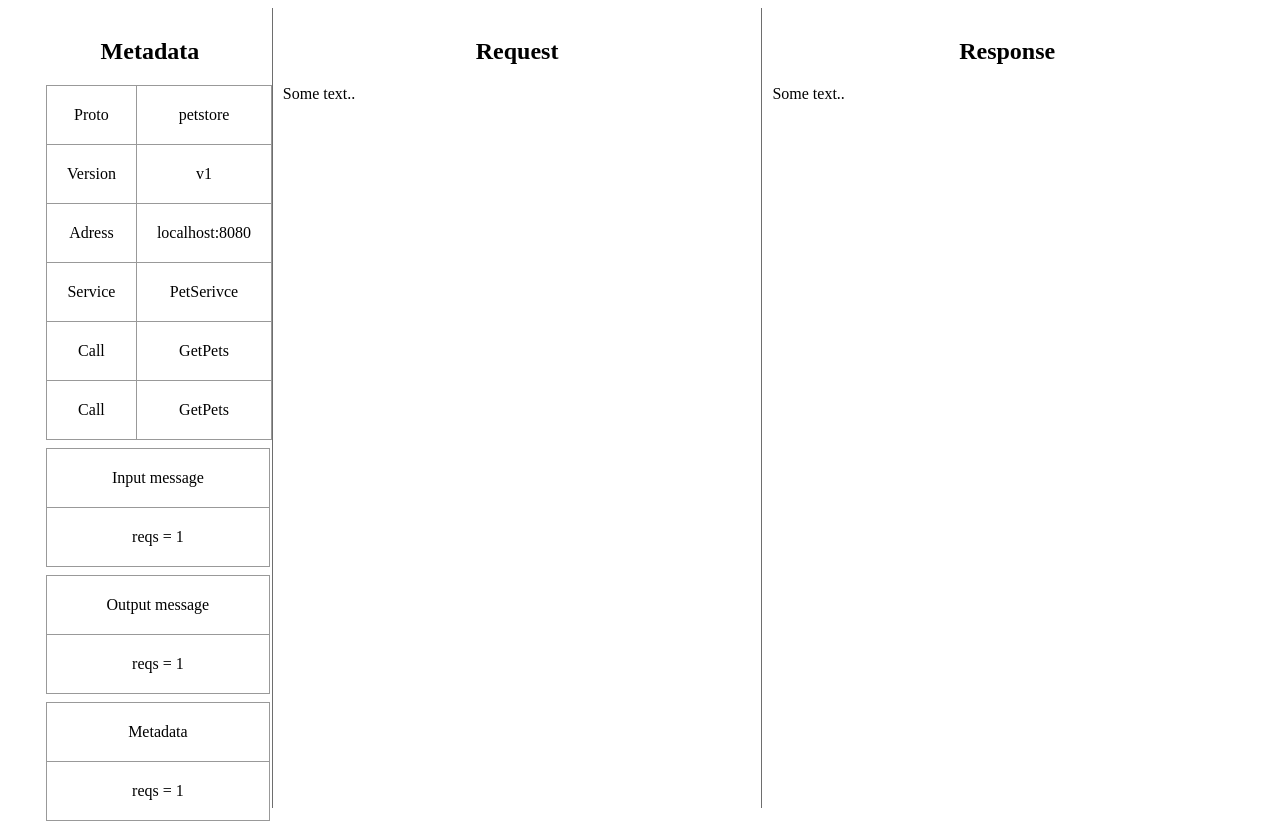
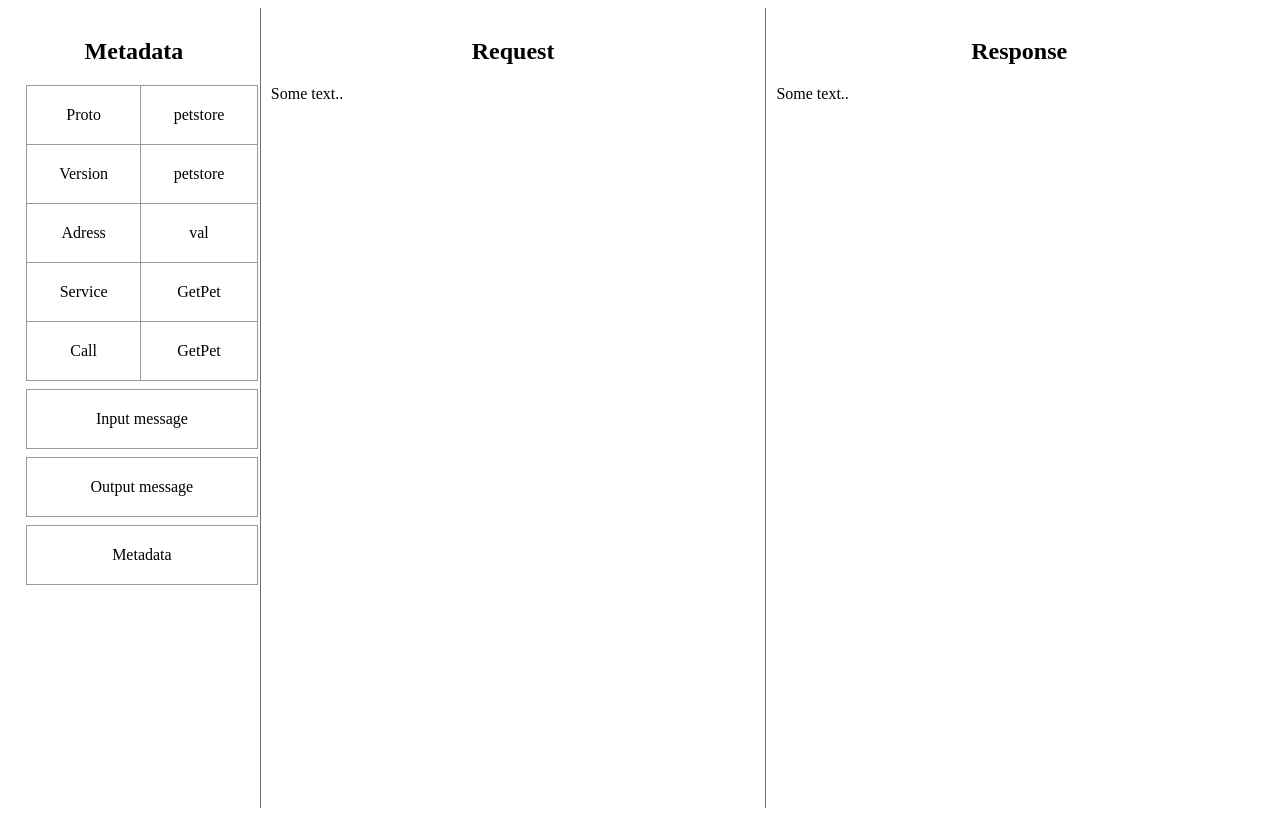
Before and after one commit to n0dustoll3ns/grpclicker_vscode, a Svelte app in the folder webview/: page / in a window 1280 px wide. Built offline with nearby package versions, Linux system fonts and the light colour scheme.

Commit message:
removed unused padding

```diff
--- a/webview/index.html
+++ b/webview/index.html
@@ -4,7 +4,6 @@
     <meta charset="UTF-8" />
     <link rel="icon" type="image/svg+xml" href="/vite.svg" />
     <meta name="viewport" content="width=device-width, initial-scale=1.0" />
-    <title>Vite + Svelte</title>
   </head>
   <body>
     <div id="app"></div>
--- a/webview/src/App.svelte
+++ b/webview/src/App.svelte
@@ -1,11 +1,27 @@
-<script lang="ts">
-  let protoName = "petstore";
-  let protoVersion = "v1";
-  let protoAdress = "localhost:8080";
-  let serviceName = "PetSerivce";
-  let protoCallName = "GetPets";
-  let inputRepresentation = `reqs = 1`;
-  let outputRepresentation = `reqs = 1`;
+<script>
+  let input = {
+    proto: "petstore",
+    version: "v1",
+    adress: "val",
+    call: "GetPet",
+    tls: false,
+    stream: false,
+    requestName: "Pet",
+    requestRepresentation: [
+      {
+        name: "string",
+        type: "int32",
+      },
+    ],
+    responseName: "Pet",
+    responseRepresentation: [
+      {
+        name: "string",
+        type: "int32",
+      },
+    ],
+    meta: ["username: user", "password: pass"],
+  };
 </script>
 
 <div class="row">
@@ -15,27 +31,23 @@
     <table>
       <tr>
         <td>Proto </td>
-        <td>{protoName} </td>
+        <td>{input.proto} </td>
       </tr>
       <tr>
         <td>Version </td>
-        <td>{protoVersion} </td>
+        <td>{input.proto} </td>
       </tr>
       <tr>
         <td>Adress </td>
-        <td>{protoAdress} </td>
+        <td>{input.adress} </td>
       </tr>
       <tr>
         <td>Service </td>
-        <td>{serviceName} </td>
+        <td>{input.call} </td>
       </tr>
       <tr>
         <td>Call </td>
-        <td>{protoCallName} </td>
-      </tr>
-      <tr>
-        <td>Call </td>
-        <td>{protoCallName} </td>
+        <td>{input.call} </td>
       </tr>
     </table>
 
@@ -43,26 +55,17 @@
       <tr>
         <td>Input message</td>
       </tr>
-      <tr>
-        <td>{inputRepresentation} </td>
-      </tr>
     </table>
 
     <table>
       <tr>
         <td>Output message</td>
       </tr>
-      <tr>
-        <td>{outputRepresentation} </td>
-      </tr>
     </table>
 
     <table>
       <tr>
         <td>Metadata</td>
-      </tr>
-      <tr>
-        <td>{outputRepresentation} </td>
       </tr>
     </table>
   </div>
@@ -104,7 +107,7 @@
   .column {
     float: left;
     padding: 10px;
-    height: 800px; /* Should be removed. Only for demonstration */
+    height: 800px;
   }
 
   .left {
--- a/webview/src/app.css
+++ b/webview/src/app.css
@@ -1,8 +1,8 @@
 :root {
-  --container-padding: 20px;
-  --input-padding-vertical: 6px;
-  --input-padding-horizontal: 4px;
-  --input-margin-vertical: 4px;
+  --container-padding: 0px;
+  --input-padding-vertical: 0px;
+  --input-padding-horizontal: 0px;
+  --input-margin-vertical: 0px;
   --input-margin-horizontal: 0;
 }
 
```
Also changed, not shown: 2 other files (tests, documents, lock files or other folders).
